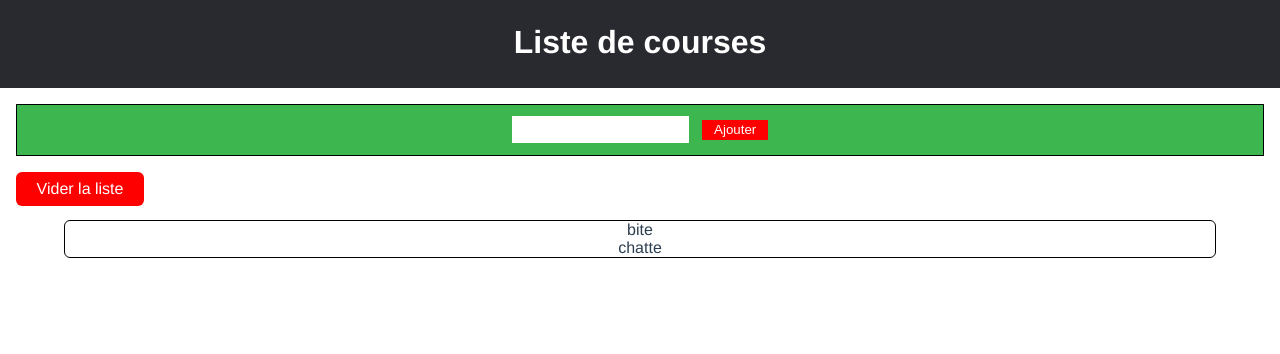
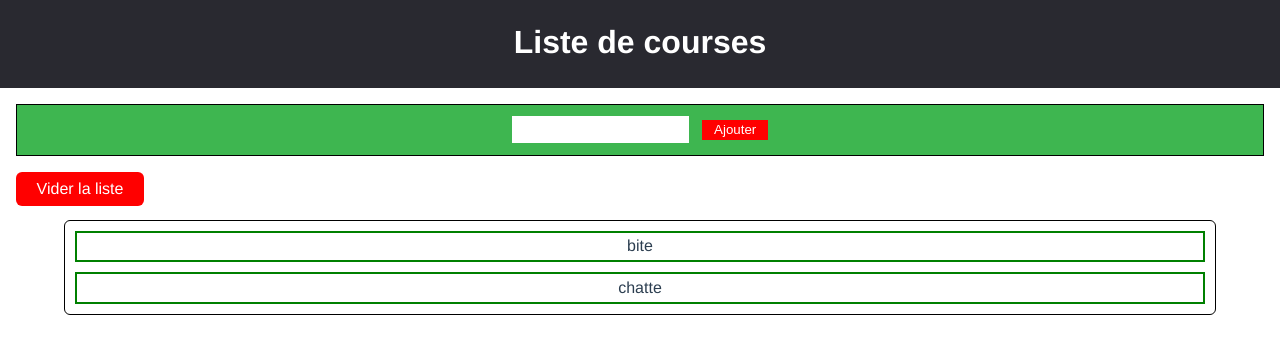
Before and after one commit to FleXoS666/vue-ListeCourses, a Vue app: page / in a window 1280 px wide. Shown: the top 354 px of the page. Built offline with nearby package versions, Linux system fonts and the light colour scheme.

Commit message:
restyling items in list

```diff
--- a/src/components/ListeCourses.vue
+++ b/src/components/ListeCourses.vue
@@ -3,8 +3,6 @@
 
     <ul >
       <li v-for="(itemList,index) in itemsList" :key='index' :value="index">{{ itemList }}</li>
-      <li></li>
-      <li></li>
     </ul>
   </div>
 </template>
@@ -32,10 +30,8 @@ ul {
   border-radius: 6px;
 }
 li {
-  /*display: inline-block;
-  margin: 0 10px;*/
-}
-a {
-  color: #42b983;
+  border:2px solid green;
+  margin: 10px;
+  padding: 0.3em;
 }
 </style>
```
